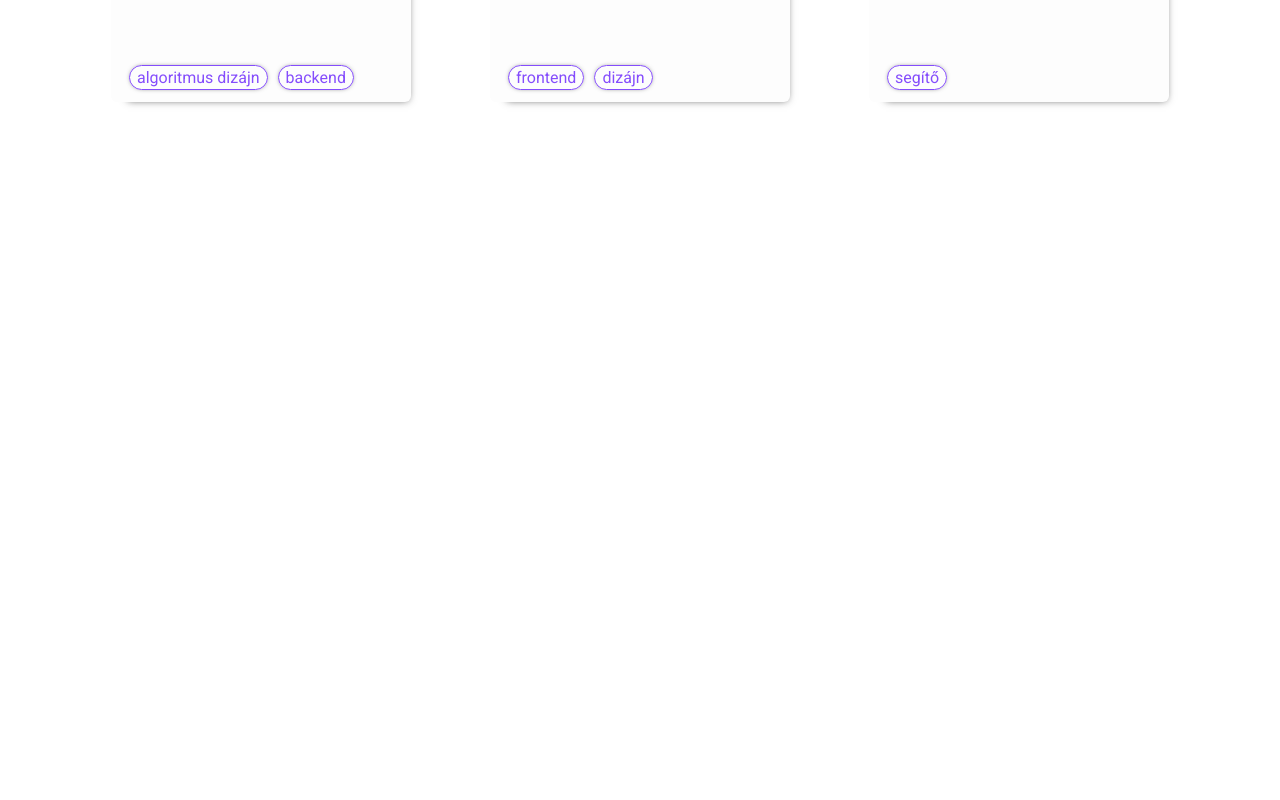
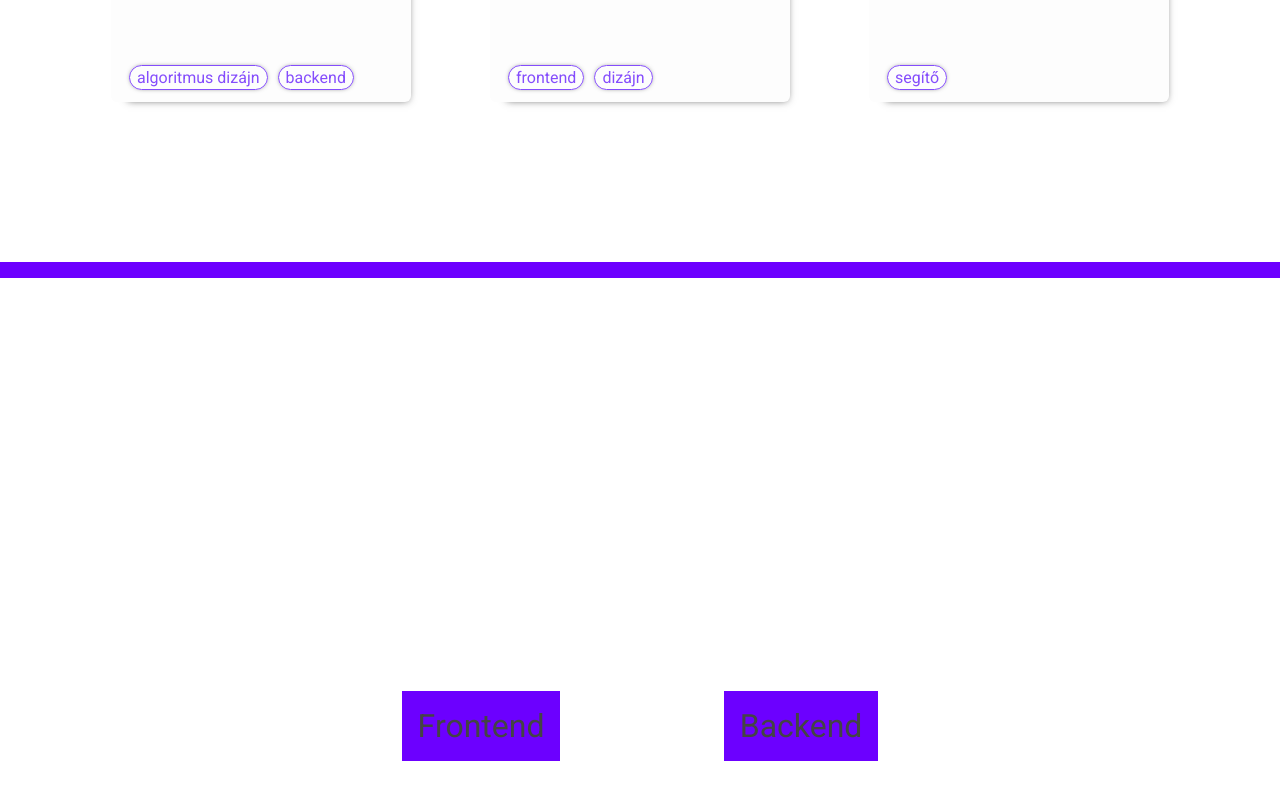
Before and after one commit to lichterberci/DerivativeCalculatorFrontend, a Next.js app: page /about in a window 1280 px wide. Shown: the part 488-1288 px from the top of the page. Before the commit the page ends 800 px from the top, so only its background shows below. Built offline with nearby package versions, Linux system fonts and the light colour scheme.

Commit message:
extended the about us page (looks horrible)

```diff
--- a/pages/about.tsx
+++ b/pages/about.tsx
@@ -4,6 +4,7 @@ import TeamCard from "../components/TeamCard";
 import { useEffect } from 'react';
 import { FirebaseInit } from "../scripts/Firebase";
 import { GetPreferences, SetCSSThemeFromLocalStorage } from "../scripts/Preferences";
+import Link from "next/link";
 
 export default function About (): JSX.Element {
 
@@ -65,6 +66,32 @@ export default function About (): JSX.Element {
                     }
                 </div>
             </div>
+            <div className={styles.githubContainer}>
+                <div className={styles.githubTextContainer}>
+                    <div className={styles.githubText1}>
+                        Érdekel a kód?
+                    </div>
+                    <div className={styles.githubText2}>
+                        Nézd meg!
+                    </div>
+                </div>
+                <div className={styles.githubLinkContainer}>
+                    <Link
+                        className={styles.githubLink}
+                        href={"https://github.com/lichterberci/DerivativeCalculatorFrontend"}
+                        target="_blank"
+                    >
+                        Frontend
+                    </Link>
+                    <Link
+                        className={styles.githubLink}
+                        href={"https://github.com/lichterberci/DerivativeCalculator"}
+                        target="_blank"
+                    >
+                        Backend
+                    </Link>
+                </div>
+            </div>
         </main>
     </>);
 };
--- a/styles/about.module.css
+++ b/styles/about.module.css
@@ -5,7 +5,6 @@
     justify-content: center;
     padding-left:2rem;
     padding-right:2rem;
-    padding-bottom:100px;
     margin:0 auto;
 }
 
@@ -20,6 +19,56 @@
     padding-top: 0;
 }
 
+.githubContainer {
+    width: 100%;
+    margin-top: 10rem;
+    display: flex;
+    flex-direction: column;
+    margin-bottom: 100px;
+    align-items: center;
+}
+
+.githubTextContainer {
+    width: 100%;
+    border: 0rem solid var(--primary-color);
+    border-top-width: 1rem;
+    padding: 7rem 0;
+    display: flex;
+    flex-direction: column;
+    justify-content: center;
+    align-items: center;
+}
+
+.githubText1 {
+    font-size: 4rem;
+    font-weight: 100;
+    color: var(--text-color);
+    letter-spacing: 5px;
+    word-spacing: 20px;
+    margin-bottom: 20px;
+}
+
+.githubText2 {
+    font-size: 5rem;
+    font-weight: 900;
+    color: var(--text-color);
+}
+
+.githubLinkContainer {
+    display: flex;
+    flex-direction: row;
+    justify-content: space-around;
+    width: max(50%, 300px);
+}
+
+.githubLink {
+    padding: 1rem;
+    font-size: 2rem;
+    text-decoration: none;
+    color: var(--background-color);
+    background-color: var(--primary-color);
+}
+
 @media screen and (max-width: 480px){
     .teamHolder {
         flex-direction: column;
```
